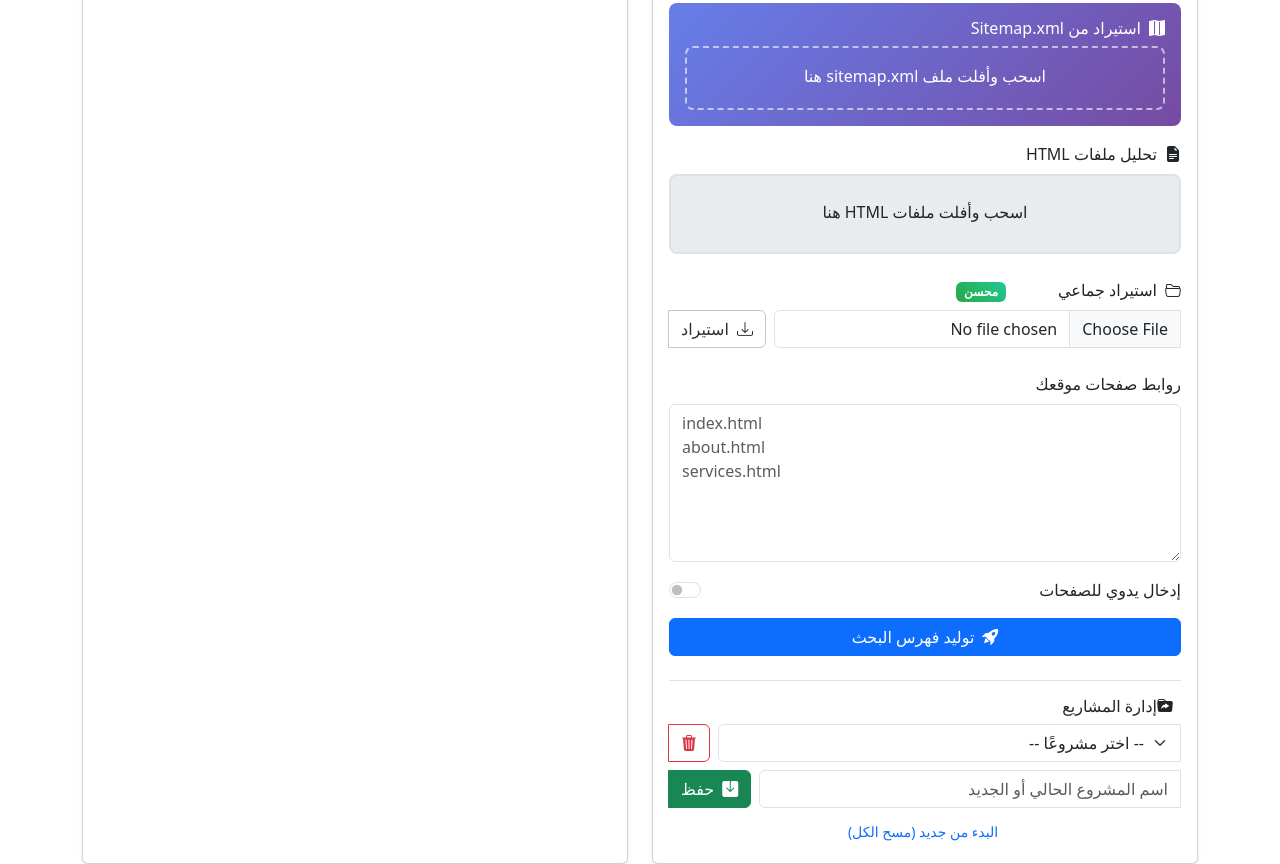
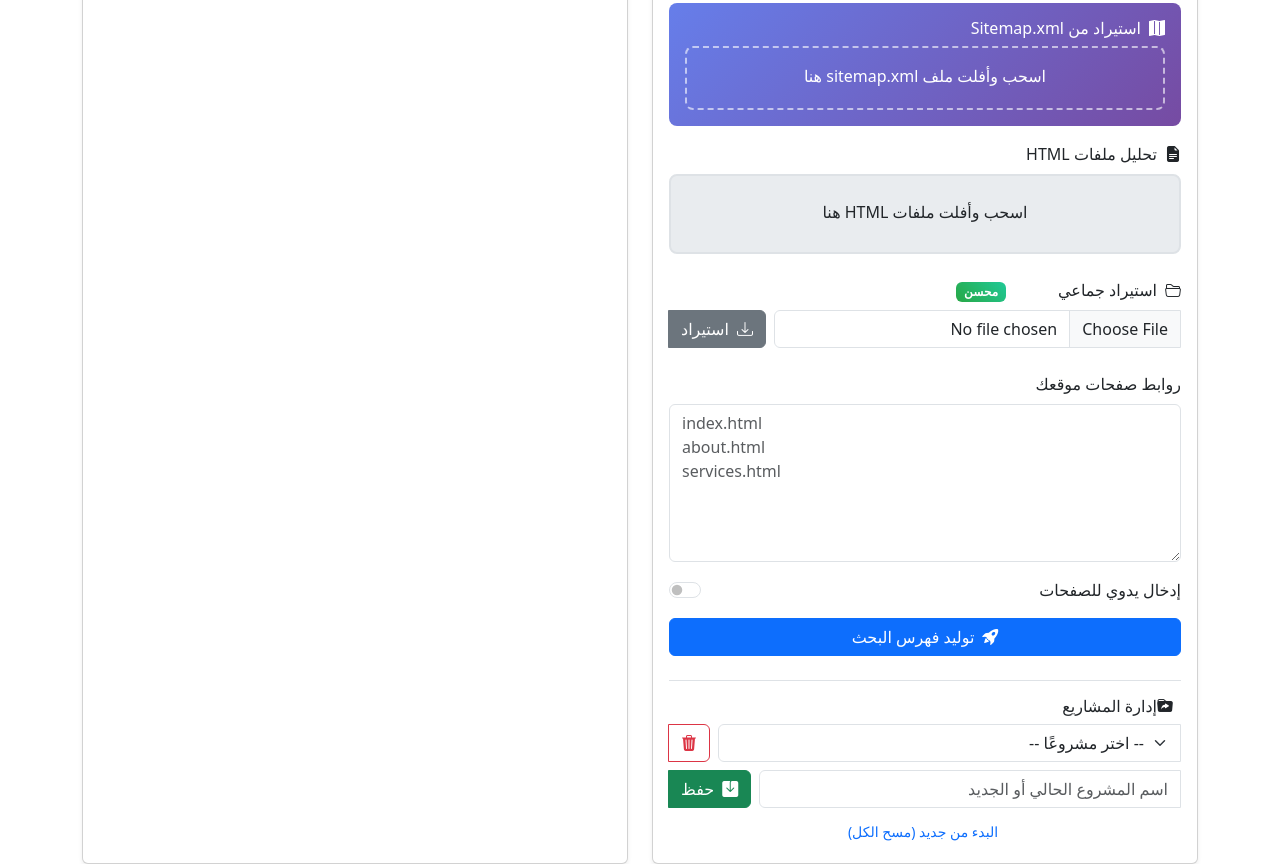
Before and after one commit to AI8V/seotools, a website: page index.html in a window 1280 px wide. Shown: the part 887-1751 px from the top of the page. Drawn offline with nearby package versions, Linux system fonts and the light colour scheme.

Commit message:
Update index.html

```diff
--- a/index.html
+++ b/index.html
@@ -147,7 +147,7 @@
                         </div>
                     </div>
                     <div class="mb-4"><label class="form-label" for="urlsFileInput"><i aria-hidden="true" class="bi bi-folder2-open ms-2"></i>استيراد جماعي <span class="badge feature-badge me-5">محسن</span></label>
-                        <div class="input-group"><input class="form-control" type="file" accept=".txt,.json" id="urlsFileInput"><button class="btn btn-outline-secondary me-2" id="importUrlsFileBtn" type="button"><i class="bi bi-download ms-2" aria-hidden="true"></i>استيراد</button></div>
+                        <div class="input-group"><input class="form-control" type="file" accept=".txt,.json" id="urlsFileInput"><button class="btn btn-secondary me-2" id="importUrlsFileBtn" type="button"><i class="bi bi-download ms-2" aria-hidden="true"></i>استيراد</button></div>
                     </div>
                     <div class="mb-3"><label class="form-label" for="urlInput">روابط صفحات موقعك </label><textarea class="form-control url-textarea-drop" dir="ltr" id="urlInput" placeholder="index.html
 about.html
```
